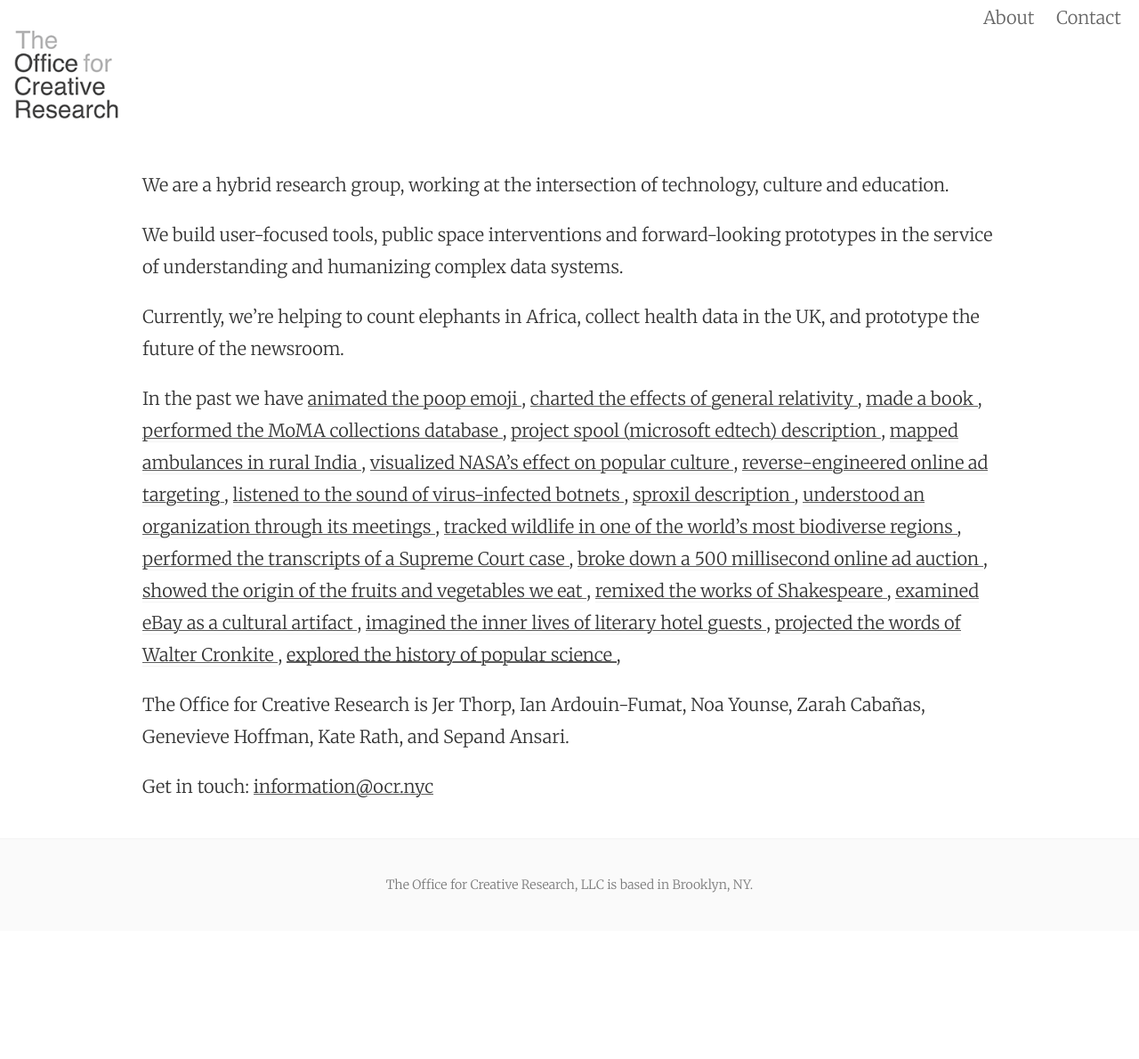
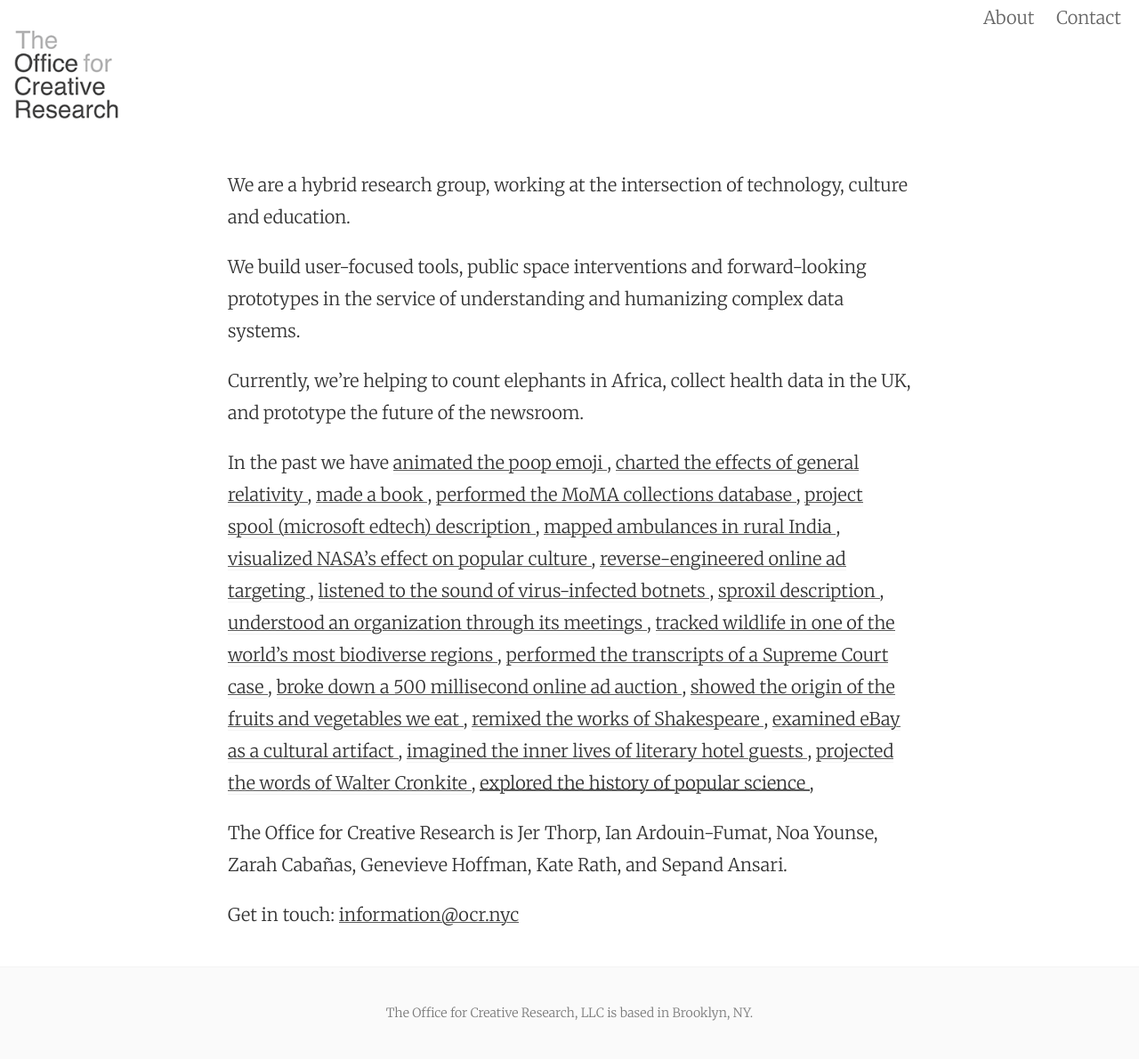
Before and after one commit to O-C-R/o-c-r.github.io, a Jekyll site: the page built from index.html, in a window 1280 px wide. Shown: the whole page at 89% size. Built offline with Jekyll 4.4.1, drawn with Linux system fonts in a browser that asks for light colours; nearby versions of some CDN libraries; the list of posts is cut into pages by our own code; before the commit the page ends 1046 px from its top, so only the background shows below that.

Commit message:
made home page more narrow

```diff
--- a/_sass/_ocr.scss
+++ b/_sass/_ocr.scss
@@ -134,3 +134,8 @@
   background-image: none;
   text-shadow: white 0px 0px 0px, white 0px 0px 0px;
 }
+
+.home {
+    width: 80%;
+    margin: 0 auto;
+}
```
